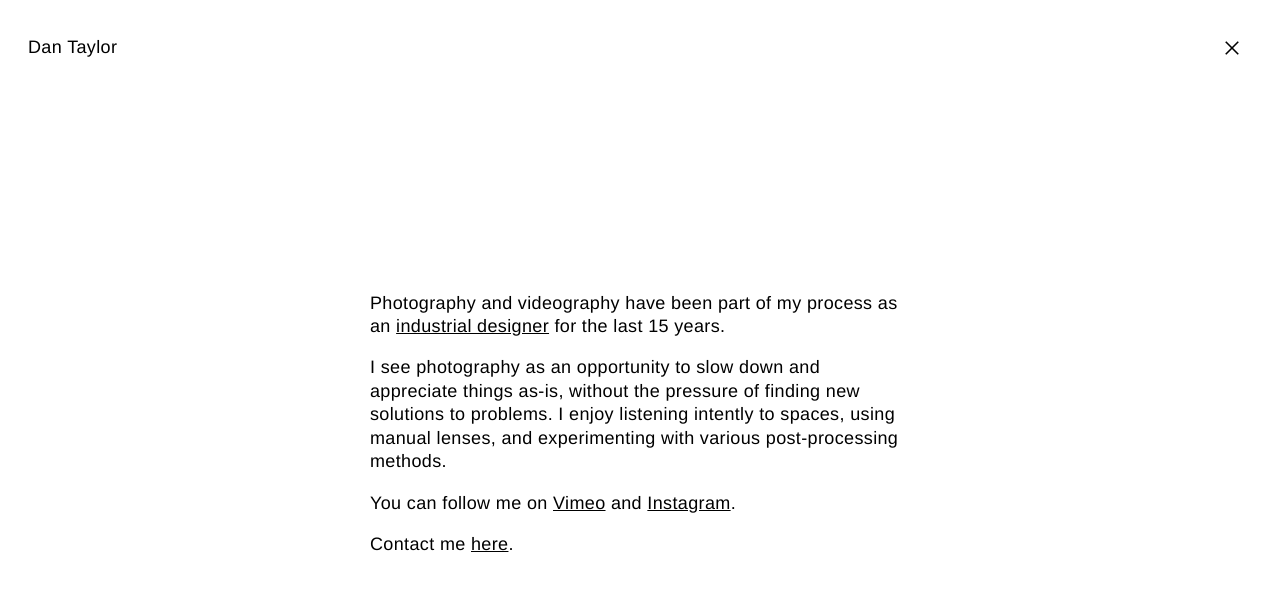
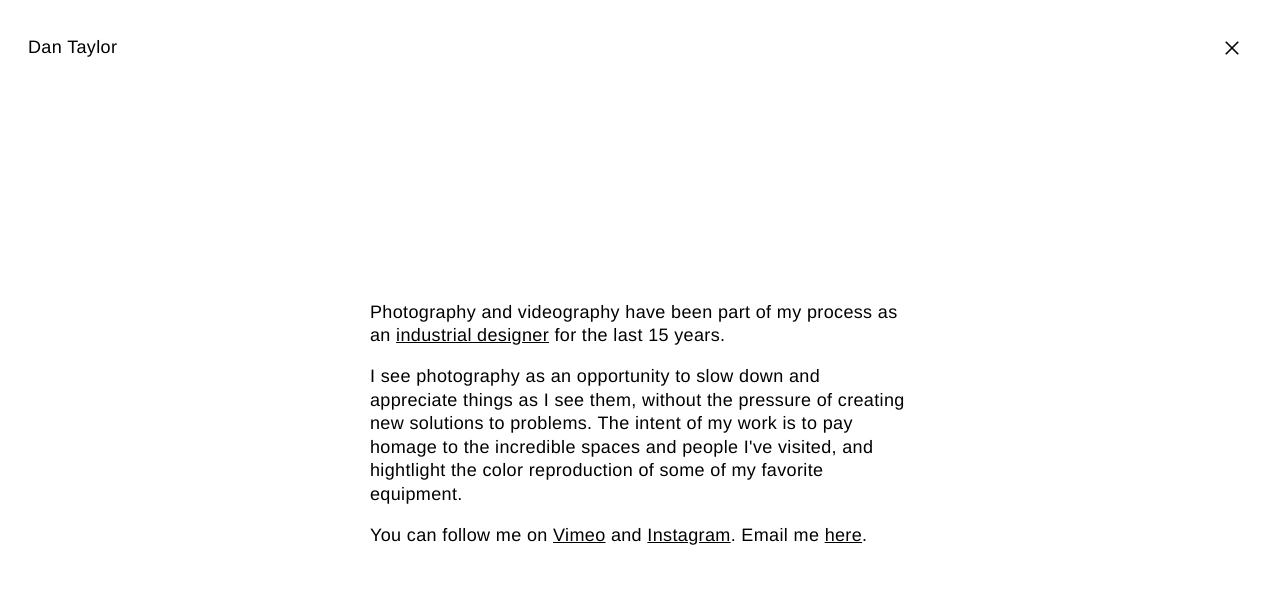
Before and after one commit to pedestriantactics/photos, a SvelteKit app: page /about in a window 1280 px wide. Shown: the top 590 px of the page. Built offline with nearby package versions, Linux system fonts and the light colour scheme.

Commit message:
new new bio

```diff
--- a/src/routes/about/+page.svelte
+++ b/src/routes/about/+page.svelte
@@ -37,15 +37,9 @@
         <div id="description">
             <p>Photography and videography have been part of my process as an <a href="https://danandrewtaylor.com">industrial designer</a> for the last 15 years.
             </p>
+            <p>I see photography as an opportunity to slow down and appreciate things as I see them, without the pressure of creating new solutions to problems. The intent of my work is to pay homage to the incredible spaces and people I've visited, and hightlight the color reproduction of some of my favorite equipment.
             <p>
-                I see photography as an opportunity to slow down and appreciate things as-is, without the pressure of finding new solutions to problems.
-                I enjoy listening intently to spaces, using manual lenses, and experimenting with various post-processing methods.
-
-            <p>
-                You can follow me on <a href="https://vimeo.com/danandrewtaylor">Vimeo</a> and <a href="https://www.instagram.com/danandrewtaylor/">Instagram</a>.
-            </p>
-            <p>
-                Contact me <a href="./" onclick={openMail}>here</a>.
+                You can follow me on <a href="https://vimeo.com/danandrewtaylor">Vimeo</a> and <a href="https://www.instagram.com/danandrewtaylor/">Instagram</a>. Email me <a href="./" onclick={openMail}>here</a>.
             </p>
             </div>
     </div>
```
